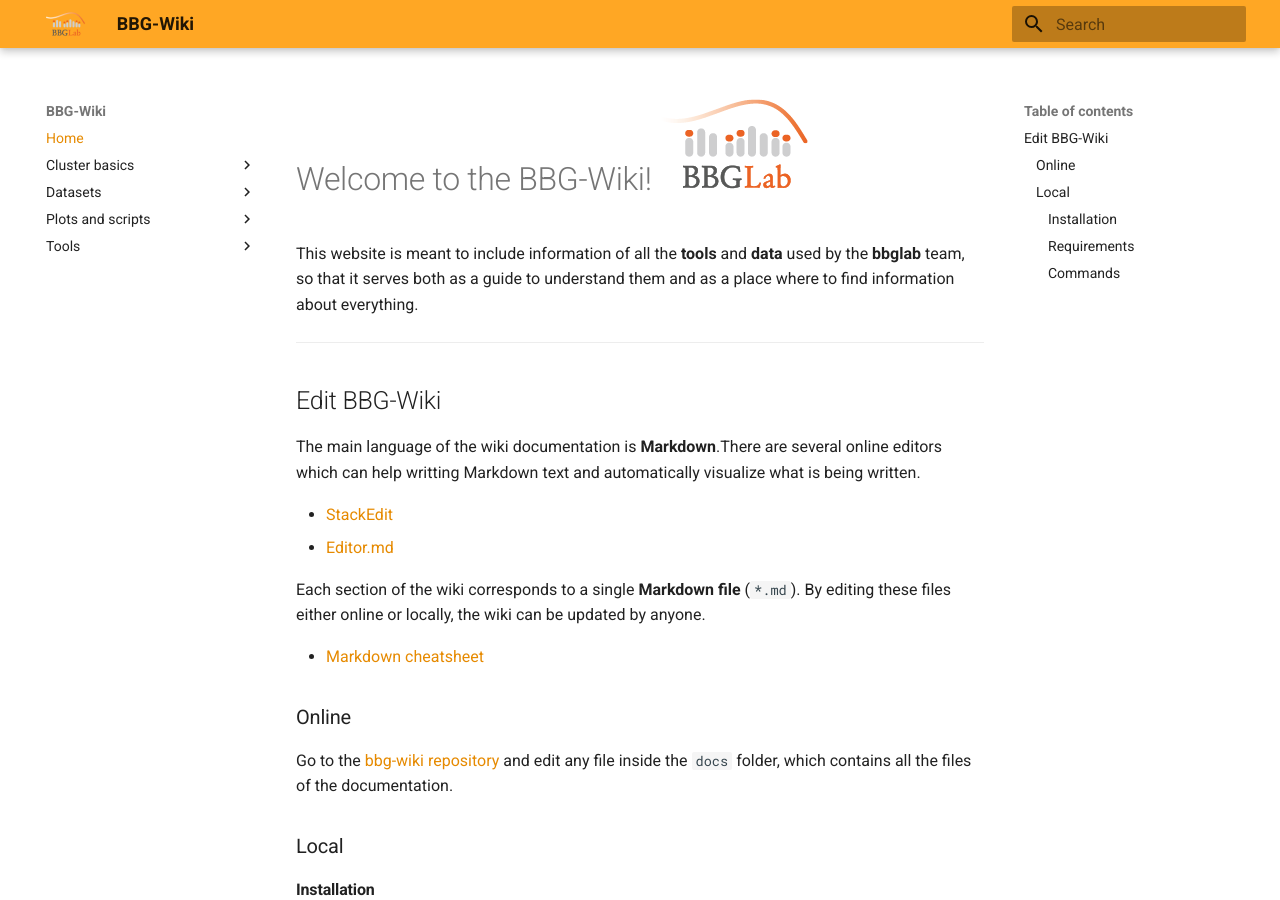
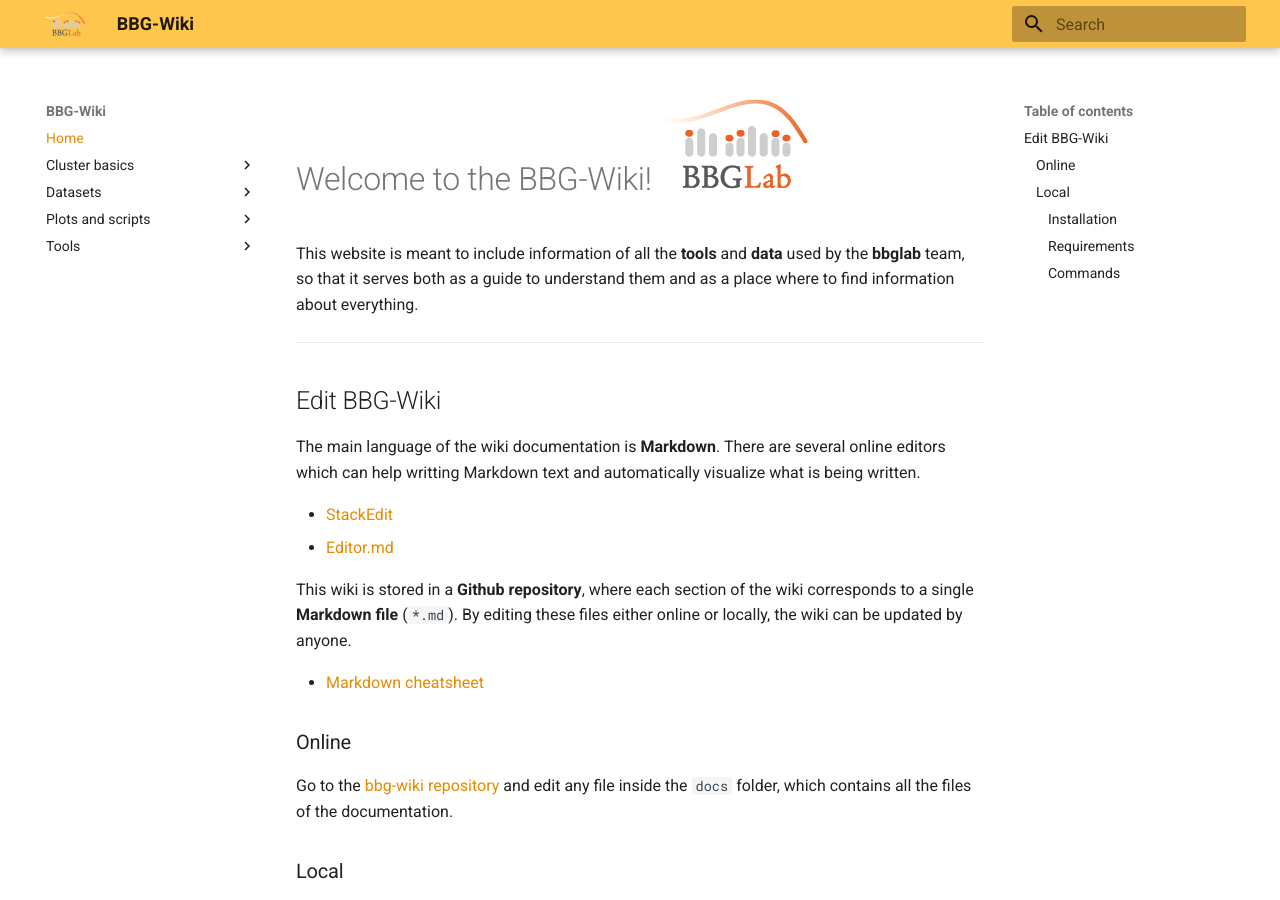
Before and after one commit to bbglab/bbgwiki, an MkDocs documentation site: the page built from docs/index.md, in a window 1280 px wide and 900 px high. Built offline with MkDocs 1.6.1 and Material for MkDocs 9.7.7, drawn with Linux system fonts in a browser that asks for light colours.

Commit message:
fix: updated main color

```diff
--- a/docs/index.md
+++ b/docs/index.md
@@ -7,12 +7,12 @@ This website is meant to include information of all the **tools** and **data** u
 
 ## Edit BBG-Wiki
 
-The main language of the wiki documentation is **Markdown**.There are several online editors which can help writting Markdown text and automatically visualize what is being written.
+The main language of the wiki documentation is **Markdown**. There are several online editors which can help writting Markdown text and automatically visualize what is being written.
 
 - [StackEdit](https://stackedit.io/app)
 - [Editor.md](https://pandao.github.io/editor.md/en.html)
 
-Each section of the wiki corresponds to a single **Markdown file** (`*.md`). By editing these files either online or locally, the wiki can be updated by anyone.
+This wiki is stored in a **Github repository**, where each section of the wiki corresponds to a single **Markdown file** (`*.md`). By editing these files either online or locally, the wiki can be updated by anyone.
 
 - [Markdown cheatsheet](https://www.markdownguide.org/cheat-sheet/)
 
--- a/mkdocs.yml
+++ b/mkdocs.yml
@@ -7,5 +7,5 @@ theme:
   logo: assets/images/bbglabLOGO_small.png
   favicon: assets/images/bbglabLOGO_small.png
 ## === Uncomment for extra color options ===
-# extra_css:
-#   - stylesheets/extra.css
+extra_css:
+  - stylesheets/extra.css
```
